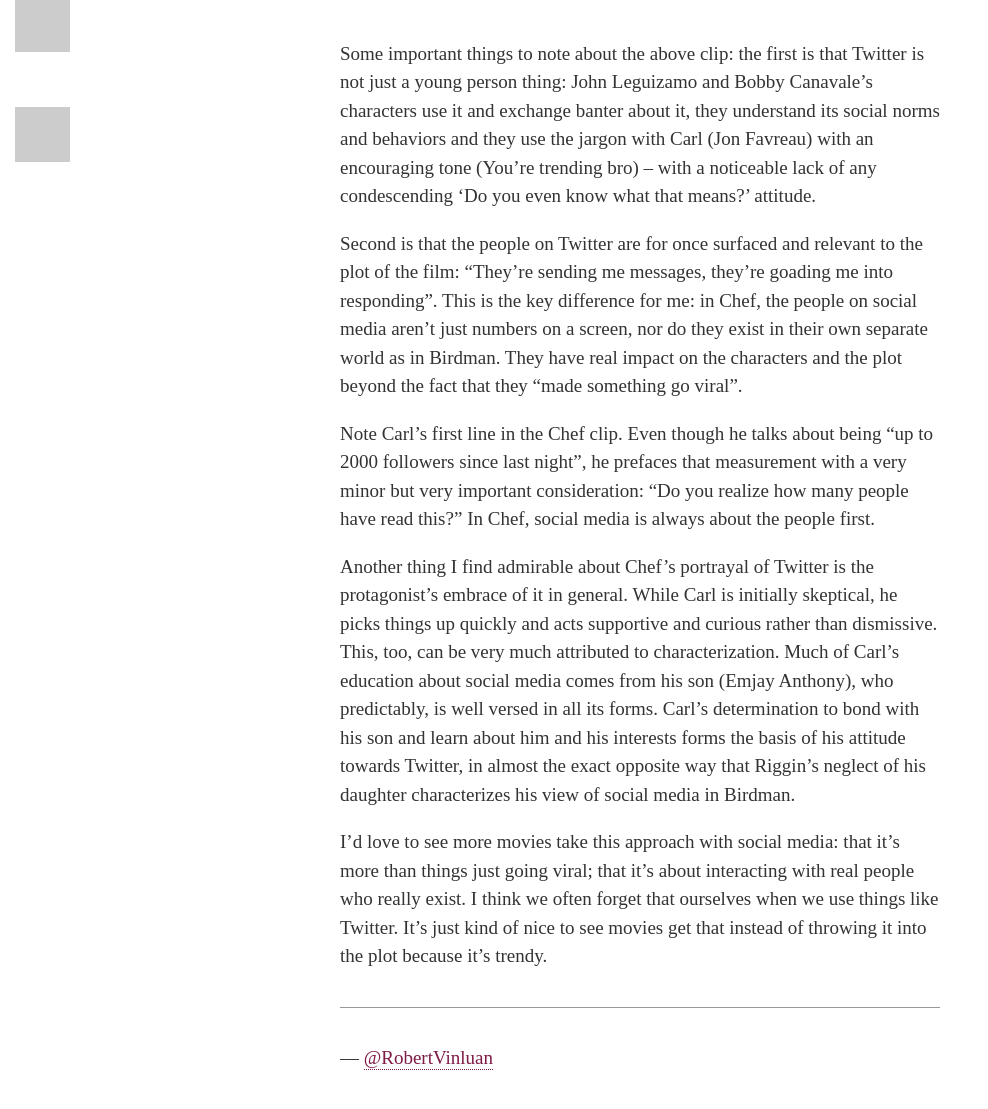
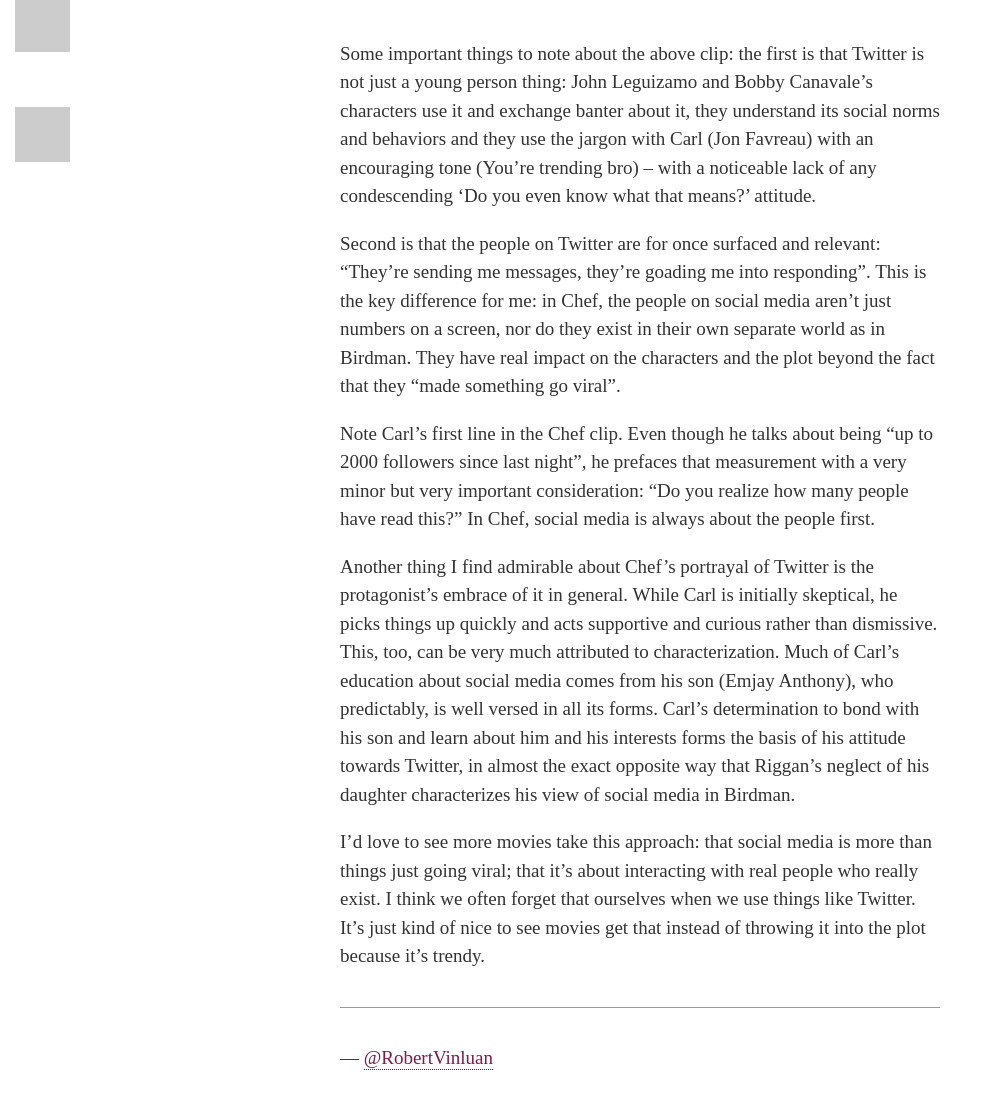
Before and after one commit to rvinluan/rvinluan.github.io, a Jekyll site: the page built from _posts/2014-12-29-birdman-social-media.md, in a window 1280 px wide and 1400 px high, scrolled down 2035 px, cut to the strip 73-1182 px from the top of the window. Shown: the whole strip, without its empty margins (0-988 px from the left). Built offline with Jekyll 4.4.1, drawn with Linux system fonts in a browser that asks for light colours; nearby versions of some CDN libraries; some web fonts are replaced; some of the changed text lies outside the part shown.

Commit message:
final adjustments

```diff
--- a/_posts/2014-12-29-birdman-social-media.md
+++ b/_posts/2014-12-29-birdman-social-media.md
@@ -21,18 +21,18 @@
 
 <iframe width="560" height="315" src="//www.youtube.com/embed/tn48hUyFrKQ" frameborder="0" allowfullscreen></iframe>
 
-Of course, this interpretation works within the universe of the film: because the audience is watching from the perspective of Riggin (Michael Keaton), the fact that social media is portrayed as an alien world that in some senses his daughter is the gatekeeper of (she creates and posts to his Twitter account) is a defining aspect of their relationship. His distance from her, as well as his wish to distance himself from his public persona, is what forms the basis for his feelings about social media, which we then see largely through his eyes.
+Of course, this interpretation works within the universe of the film: because the audience is watching from the perspective of Riggan (Michael Keaton), the fact that social media is portrayed as an alien world that in some senses his daughter is the gatekeeper of (she creates and posts to his Twitter account) is a defining aspect of their relationship. His distance from her, as well as his wish to distance himself from his public persona, is what forms the basis for his feelings about social media, which we then see largely through his eyes.
 
-In contrast, one of the movies I felt portrayed social media (specifically Twitter) in a refreshingly realistic way was the movie Chef.
+In contrast, one of the movies I felt portrayed social media (specifically Twitter) in a refreshingly realistic way was Jon Favreau's Chef.
 
 <iframe width="560" height="315" src="//www.youtube.com/embed/PIqLqTaBczs" frameborder="0" allowfullscreen></iframe>
 
 Some important things to note about the above clip: the first is that Twitter is not just a young person thing: John Leguizamo and Bobby Canavale's characters use it and exchange banter about it, they understand its social norms and behaviors and they use the jargon with Carl (Jon Favreau) with an encouraging tone (You're trending bro) -- with a noticeable lack of any condescending 'Do you even know what that means?' attitude.
 
-Second is that the people on Twitter are for once surfaced and relevant to the plot of the film: "They're sending me messages, they're goading me into responding". This is the key difference for me: in Chef, the people on social media aren't just numbers on a screen, nor do they exist in their own separate world as in Birdman. They have real impact on the characters and the plot beyond the fact that they "made something go viral".
+Second is that the people on Twitter are for once surfaced and relevant: "They're sending me messages, they're goading me into responding". This is the key difference for me: in Chef, the people on social media aren't just numbers on a screen, nor do they exist in their own separate world as in Birdman. They have real impact on the characters and the plot beyond the fact that they "made something go viral".
 
 Note Carl's first line in the Chef clip. Even though he talks about being "up to 2000 followers since last night", he prefaces that measurement with a very minor but very important consideration: "Do you realize how many people have read this?" In Chef, social media is always about the people first.
 
-Another thing I find admirable about Chef's portrayal of Twitter is the protagonist's embrace of it in general. While Carl is initially skeptical, he picks things up quickly and acts supportive and curious rather than dismissive. This, too, can be very much attributed to characterization. Much of Carl's education about social media comes from his son (Emjay Anthony), who predictably, is well versed in all its forms. Carl's determination to bond with his son and learn about him and his interests forms the basis of his attitude towards Twitter, in almost the exact opposite way that Riggin's neglect of his daughter characterizes his view of social media in Birdman.
+Another thing I find admirable about Chef's portrayal of Twitter is the protagonist's embrace of it in general. While Carl is initially skeptical, he picks things up quickly and acts supportive and curious rather than dismissive. This, too, can be very much attributed to characterization. Much of Carl's education about social media comes from his son (Emjay Anthony), who predictably, is well versed in all its forms. Carl's determination to bond with his son and learn about him and his interests forms the basis of his attitude towards Twitter, in almost the exact opposite way that Riggan's neglect of his daughter characterizes his view of social media in Birdman.
 
-I'd love to see more movies take this approach with social media: that it's more than things just going viral; that it's about interacting with real people who really exist. I think we often forget that ourselves when we use things like Twitter. It's just kind of nice to see movies get that instead of throwing it into the plot because it's trendy.
+I'd love to see more movies take this approach: that social media is more than things just going viral; that it's about interacting with real people who really exist. I think we often forget that ourselves when we use things like Twitter. It's just kind of nice to see movies get that instead of throwing it into the plot because it's trendy.
```
